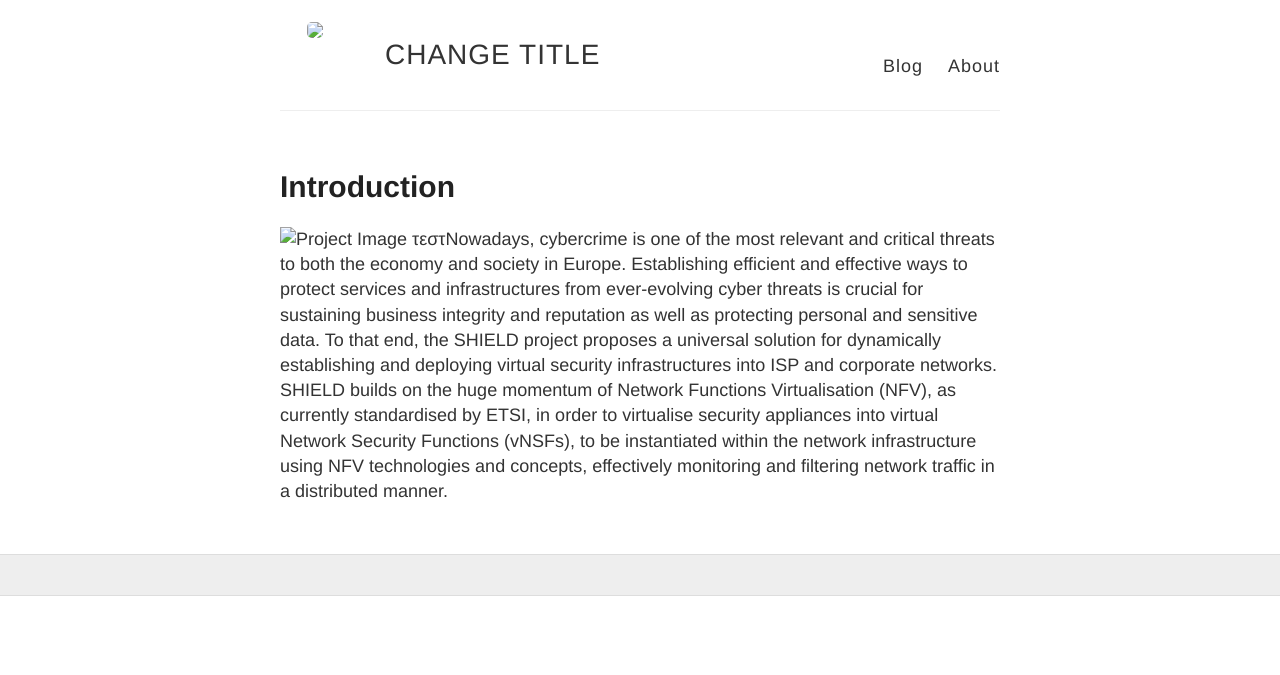
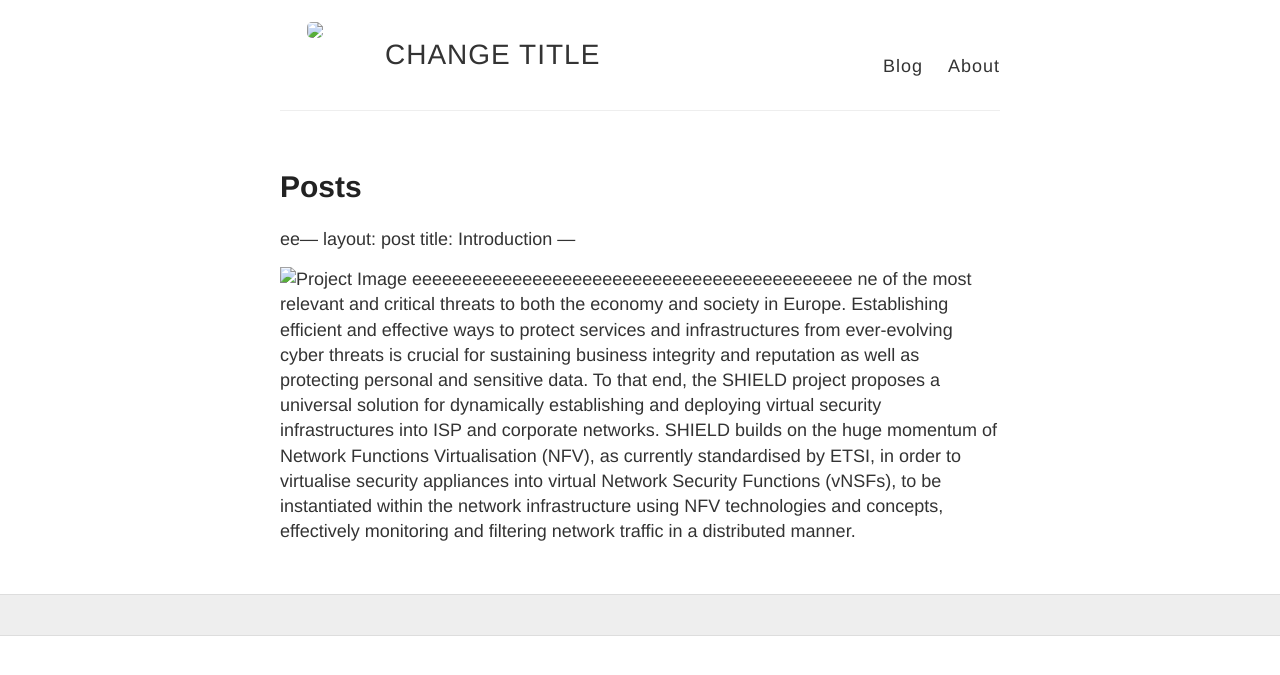
Before and after one commit to irene-chr/AcesHigh, a Jekyll site: the page built from _posts/2020-3-1-Posts.md, in a window 1280 px wide. Shown: the top 675 px of the page. Built offline with Jekyll 4.4.1, drawn with Linux system fonts in a browser that asks for light colours; our own code applies the rules of GitHub Pages for plain Markdown files.

Commit message:
Update 2020-3-1-Posts.md

```diff
--- a/_posts/2020-3-1-Posts.md
+++ b/_posts/2020-3-1-Posts.md
@@ -1,4 +1,4 @@
----
+ee---
 layout: post
 title: Introduction
 ---
@@ -6,5 +6,5 @@ title: Introduction
 
 
 <img src="./images/shield_navbar.png" alt="Project Image" style="width: 100%; height: auto;">
-τεστNowadays, cybercrime is one of the most relevant and critical threats to both the economy and society in Europe. Establishing efficient and effective ways to protect services and infrastructures from ever-evolving cyber threats is crucial for sustaining business integrity and reputation as well as protecting personal and sensitive data.
+eeeeeeeeeeeeeeeeeeeeeeeeeeeeeeeeeeeeeeeeeeee ne of the most relevant and critical threats to both the economy and society in Europe. Establishing efficient and effective ways to protect services and infrastructures from ever-evolving cyber threats is crucial for sustaining business integrity and reputation as well as protecting personal and sensitive data.
 To that end, the SHIELD project proposes a universal solution for dynamically establishing and deploying virtual security infrastructures into ISP and corporate networks. SHIELD builds on the huge momentum of Network Functions Virtualisation (NFV), as currently standardised by ETSI, in order to virtualise security appliances into virtual Network Security Functions (vNSFs), to be instantiated within the network infrastructure using NFV technologies and concepts, effectively monitoring and filtering network traffic in a distributed manner.
```
